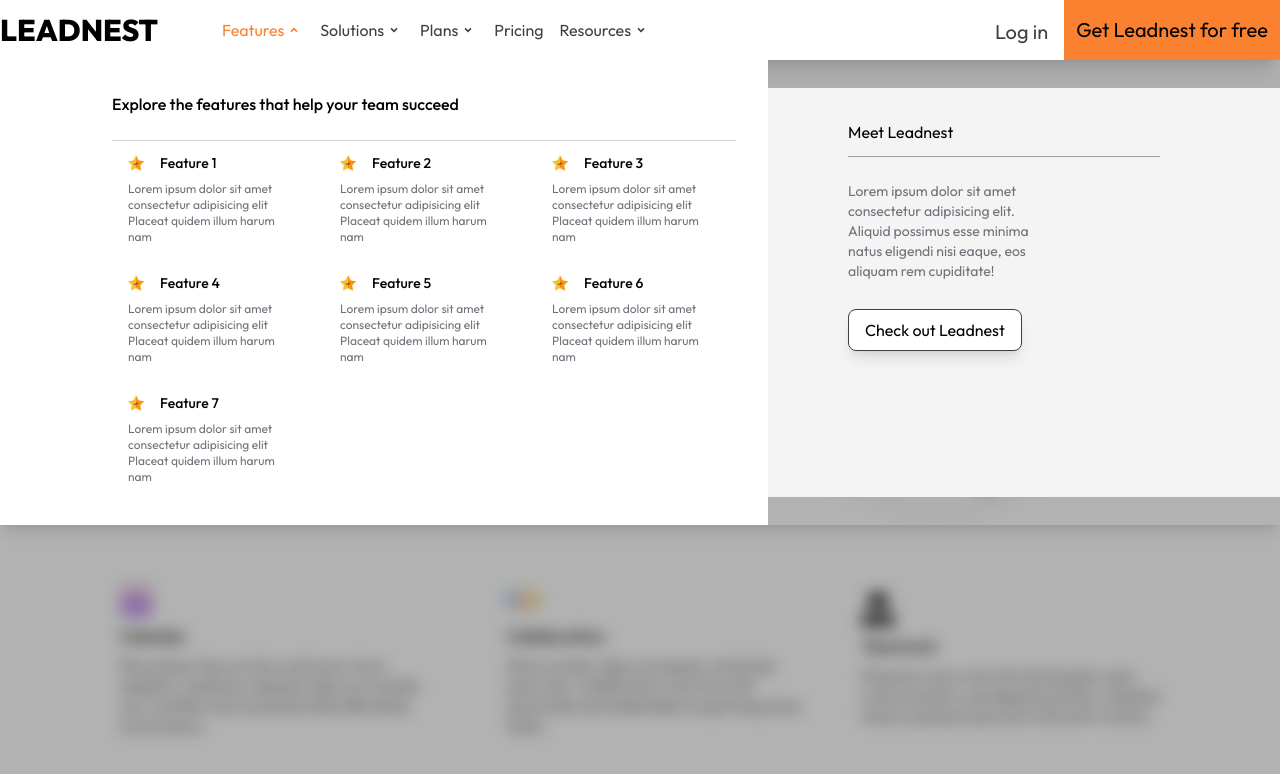
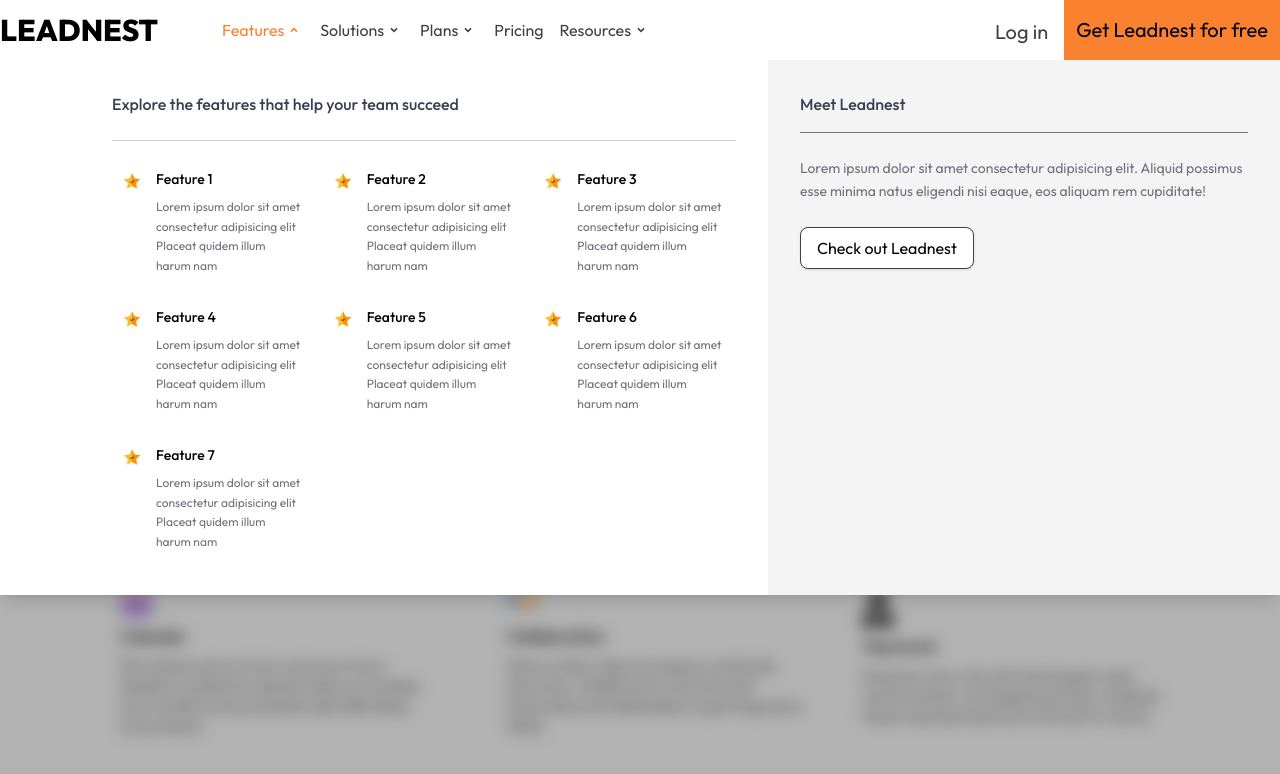
Before and after one commit to Shivamv2209/EffentiaFront, a React (Vite) app: page / in a window 1280 px wide. Both pictures are taken after a click on the item "Features". Shown: the top 774 px of the page. Built offline with nearby package versions, Linux system fonts and the light colour scheme.

Commit message:
feature drop fixed

```diff
--- a/src/Components/FeatureDropdown.jsx
+++ b/src/Components/FeatureDropdown.jsx
@@ -7,21 +7,18 @@
       heading: "Feature 1",
       content:
         "Lorem ipsum dolor sit amet consectetur adipisicing elit Placeat quidem illum harum nam",
-
     },
     {
       image: "/star.png",
       heading: "Feature 2",
       content:
         "Lorem ipsum dolor sit amet consectetur adipisicing elit Placeat quidem illum harum nam",
-
     },
     {
       image: "/star.png",
       heading: "Feature 3",
       content:
         "Lorem ipsum dolor sit amet consectetur adipisicing elit Placeat quidem illum harum nam",
-
     },
     {
       image: "/star.png",
@@ -48,55 +45,57 @@
         "Lorem ipsum dolor sit amet consectetur adipisicing elit Placeat quidem illum harum nam",
     },
   ];
+
   return (
-    <div className="absolute z-[999] w-full top-15 h-auto flex items-center left-0 shadow-lg">
-      <div className="w-[60%]  bg-white pt-8 pl-28 pr-8 pb-8">
-        <div className="flex items-center text-left mb-6">
-          <h4 className="text-md font-medium">
+    <div className="absolute z-[999] w-full top-15 h-auto flex flex-col md:flex-row left-0 shadow-lg bg-white animate-fadeIn">
+      <div className="md:w-3/5 w-full pt-8 px-6 md:pl-28 md:pr-8 pb-8 bg-white">
+        <div className="mb-6">
+          <h4 className="text-md font-medium text-gray-700">
             Explore the features that help your team succeed
           </h4>
         </div>
-        <hr className="mt-1 text-zinc-300 mb-1" />
-        <div className="grid grid-cols-3 gap-3">
+        <hr className="mt-1 mb-4 text-zinc-300" />
+        <div className="grid grid-cols-1 sm:grid-cols-2 lg:grid-cols-3 gap-2">
           {featureContent.map((f, i) => (
             <div
               key={i}
-              className="flex flex-col px-4 py-2 cursor-pointer transition-all duration-100 group">
-              <div className="flex items-center gap-4">
-                <img src={f.image} alt="" className="w-4 h-4" />
-                <h5 className="text-sm font-medium group-hover:text-[#FA812F] transition-colors duration-100">{f.heading}</h5>
+              className="flex flex-col p-3 cursor-pointer transition-all duration-100 group hover:bg-gray-50 rounded-md"
+            >
+              <div className="flex items-start gap-4">
+                <img src={f.image} alt="icon" className="w-4 h-4 mt-1" />
+                <div className="flex-1">
+                  <h5 className="text-sm font-medium group-hover:text-[#FA812F] transition-colors duration-100">
+                    {f.heading}
+                  </h5>
+                  <p className="mt-2 text-zinc-500 text-xs leading-relaxed">
+                    {f.content}
+                  </p>
                 </div>
-              <p className="mt-2 text-zinc-500 text-xs">{f.content}</p>
+              </div>
             </div>
           ))}
         </div>
       </div>
-      <div className="w-[40%] bg-zinc-100 pl-10 pr-30 pt-8">
+
+      <div className="md:w-2/5 w-full bg-zinc-100 pt-8 px-6 md:px-8 pb-8">
         <div className="mb-6">
-          <div className="flex items-center text-left">
-            <h4 className="text-md font ml-10">Meet Leadnest</h4>
+          <h4 className="text-md font-medium text-gray-700 mb-4">
+            Meet Leadnest
+          </h4>
+          <hr className="text-zinc-500" />
         </div>
-          <hr className="mt-3 text-zinc-400 ml-10" />
-        </div>
-        <div className="pl-10 pr-30">
-          <div className="grid gird-cols-1 mt-3">
-            <p className="text-sm text-zinc-500">
+        <p className="text-sm text-zinc-500 leading-relaxed mb-6">
           Lorem ipsum dolor sit amet consectetur adipisicing elit. Aliquid
           possimus esse minima natus eligendi nisi eaque, eos aliquam rem
           cupiditate!
         </p>
-          </div>
-        </div>
-        <div className="mt-7 mb-36.5 pr-30 pl-10 text-left">
-          <div className="flex items-center">
-            <button className="px-4 py-2 border-1 border-zinc-700 shadow-lg bg-white rounded-lg cursor-pointer hover:bg-zinc-300">
+        <div>
+          <button className="px-4 py-2 border border-zinc-700 shadow-sm bg-white rounded-lg hover:bg-zinc-300 transition">
             Check out Leadnest
           </button>
         </div>
       </div>
     </div>
-
-    </div>
   );
 }
 
--- a/src/Components/SolutionDropdown.jsx
+++ b/src/Components/SolutionDropdown.jsx
@@ -92,7 +92,7 @@
                   <h4 className="text-md font-medium text-gray-700 mb-6">
                     Our product in action
                   </h4>
-                  <hr className="text-zinc-500"/>
+                  <hr className="text-zinc-500" />
                   <div className="space-y-6">
                     {solutionsContent.useCases.map((useCase, i) => (
                       <div key={i} className="group cursor-pointer mt-5">
```
Lines whose indentation alone changed are shown as unchanged.
